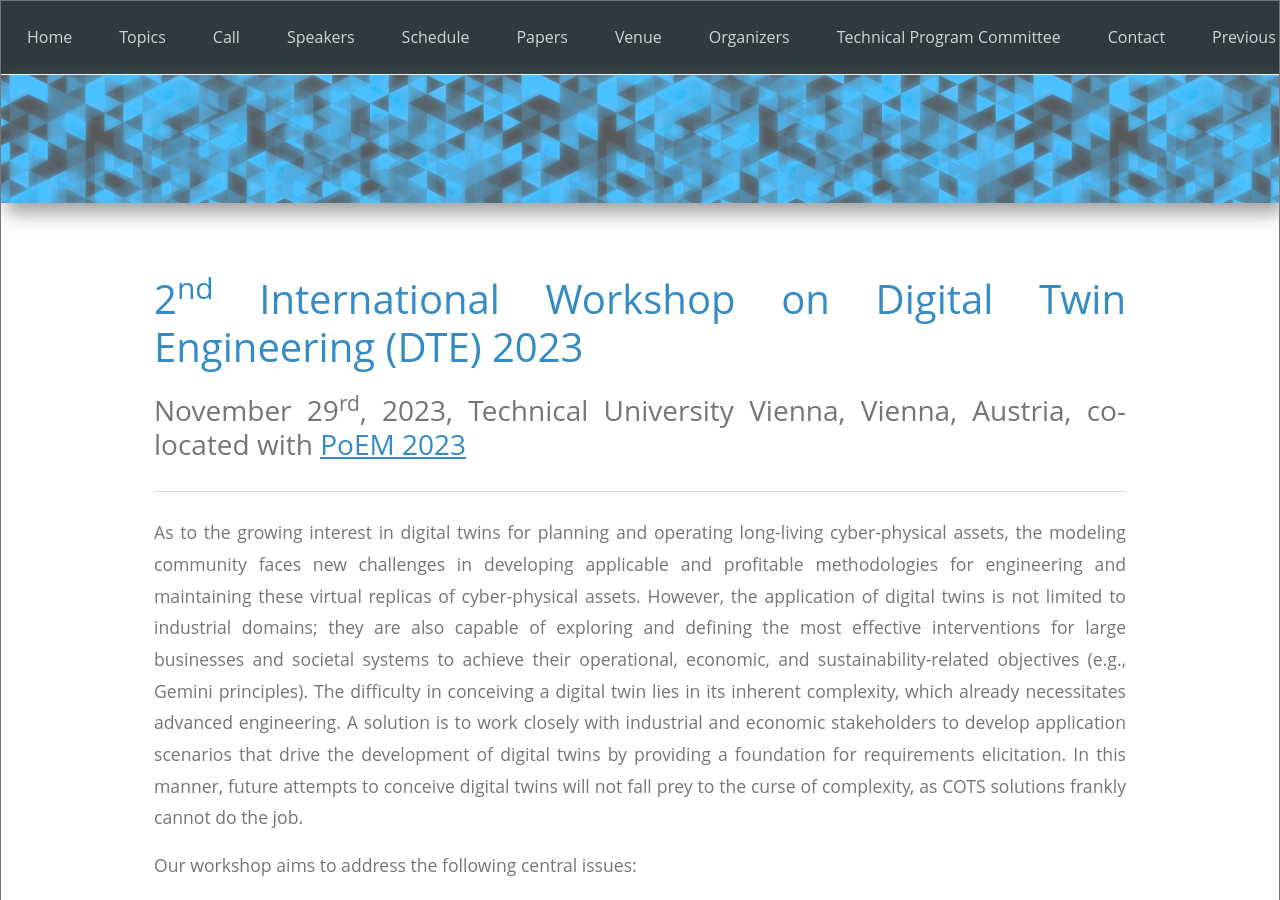
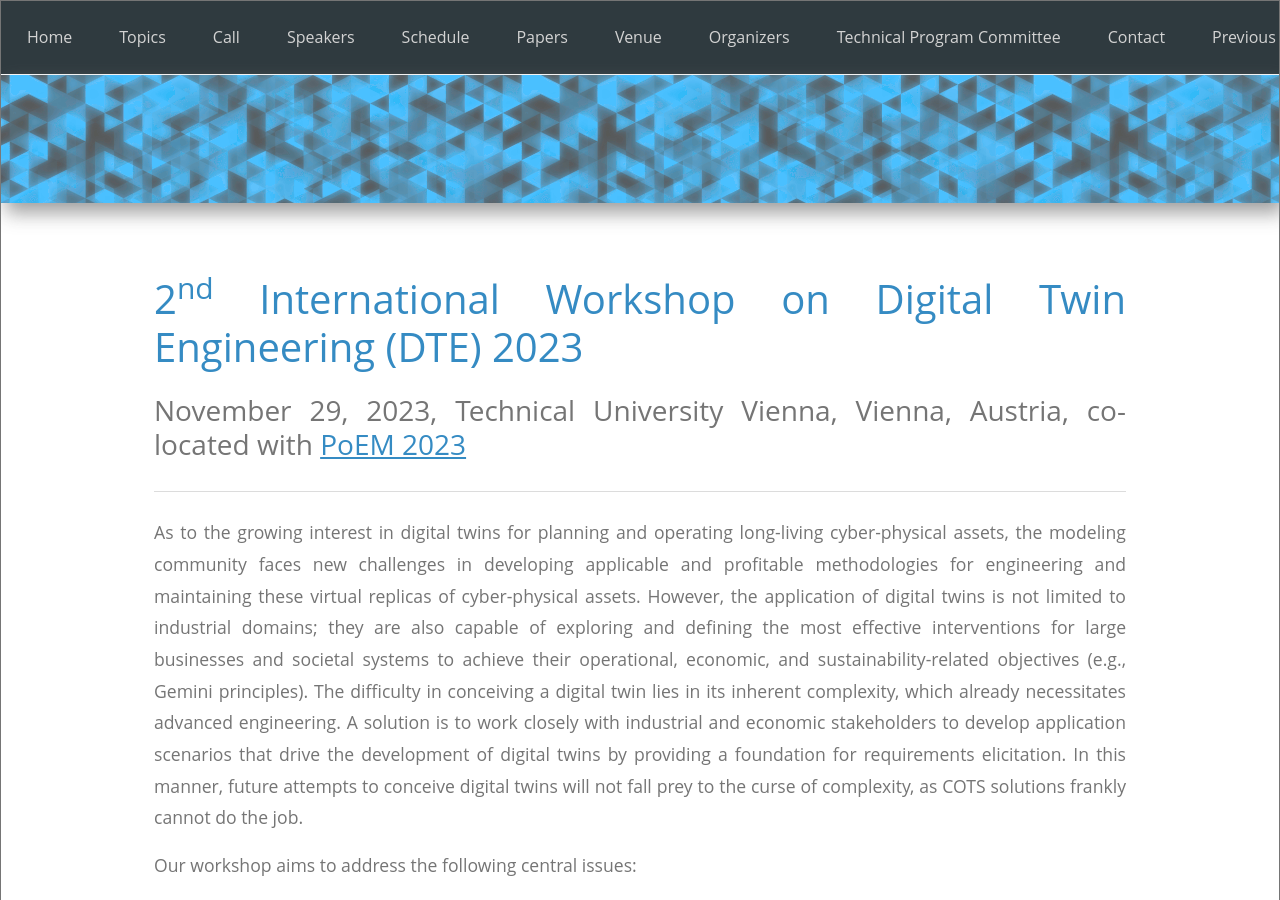
Before and after one commit to thedude81/dtworkshop, a Jekyll site: the page built from index.html, in a window 1280 px wide and 900 px high. Built offline with Jekyll 4.4.1, drawn with Linux system fonts in a browser that asks for light colours; some of the changed text lies outside the part shown.

```diff
--- a/index.html
+++ b/index.html
@@ -12,7 +12,7 @@ has_children: true
   <body>
     <div class="container-fluid">
       <h1>2<sup>nd</sup> International Workshop on Digital Twin Engineering (DTE) 2023</h1>
-        <h3>November 29<sup>rd</sup>, 2023, Technical University Vienna, Vienna, Austria, co-located with <a href="https://conferences.big.tuwien.ac.at/poem2023/">PoEM 2023</a></h3>
+        <h3>November 29, 2023, Technical University Vienna, Vienna, Austria, co-located with <a href="https://conferences.big.tuwien.ac.at/poem2023/">PoEM 2023</a></h3>
         <hr />
         <p>As to the growing interest in digital twins for planning and operating long-living cyber-physical assets,
           the modeling community faces new challenges in developing applicable and profitable methodologies for engineering
@@ -33,8 +33,8 @@ has_children: true
             <li>Continuous quality assurance for cyber-physical assets through digital twin monitoring, testing, and control.</li>
             <li>The modeling of socio-techno-economic characteristics of large business and societal systems, including uncertainty, dynamism, and emergentism in space and time.</li>
         </ul>
-        As a result of the ongoing digitalization of our society and industry, the purpose of this workshop is to discuss the current status of
-        digital twin engineering and emerging application areas.
+        <p>As a result of the ongoing digitalization of our society and industry, the purpose of this workshop is to discuss the current status of
+        digital twin engineering and emerging application areas.</p>
         <br>
 
       <h2 id="topics">Topics</h2>
@@ -81,7 +81,7 @@ has_children: true
         <li>Notification of acceptance: October 11, 2023</li>
         <li>Registration deadline workshop authors: October 30, 2023</li>
         <li>Camera-ready version: December 15, 2023</li>
-        <li>Workshop: November 29<sup>rd</sub>, 2023</li>
+        <li>Workshop: November 29, 2023</li>
       </ul>
       <b>Dates are Anywhere on Earth (AoE).</b>
       <br>
```
